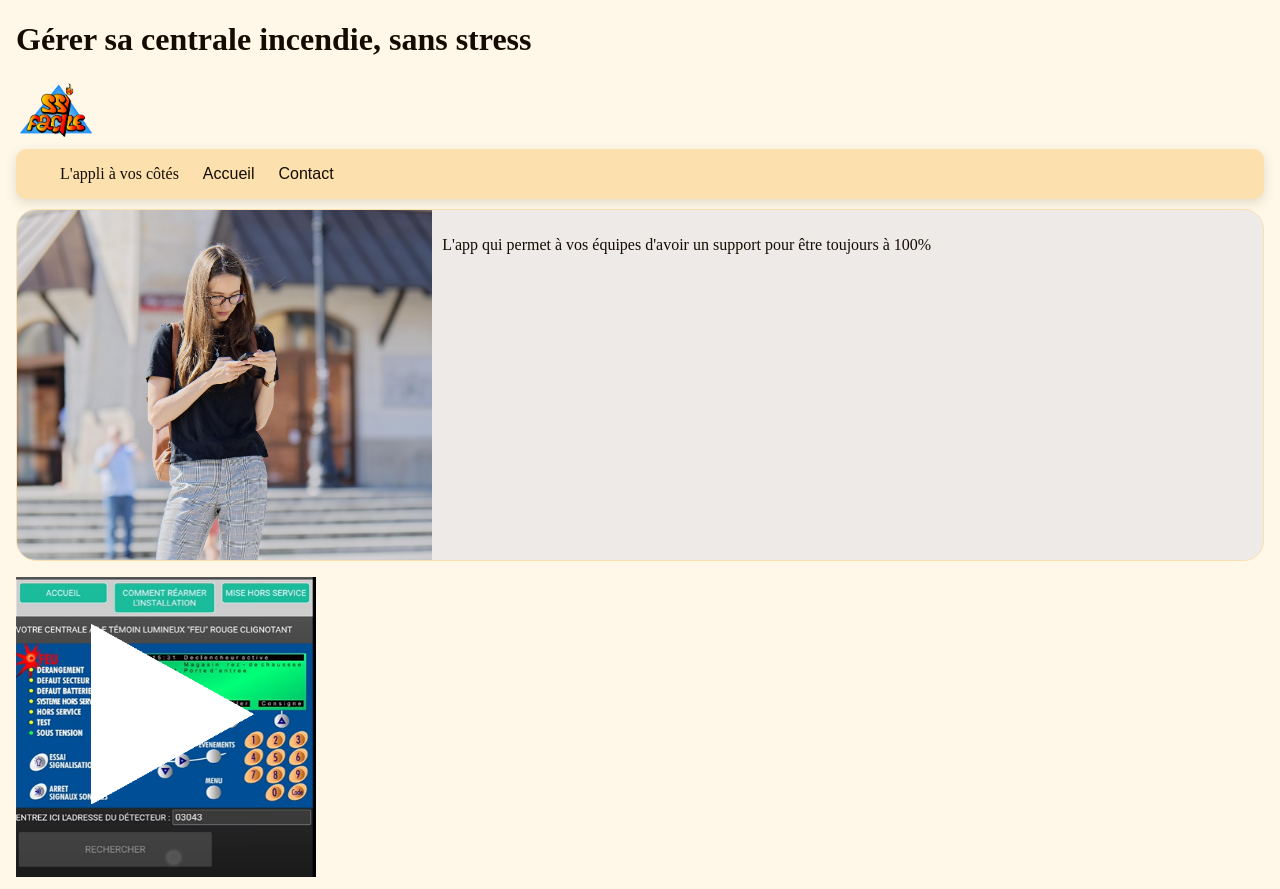
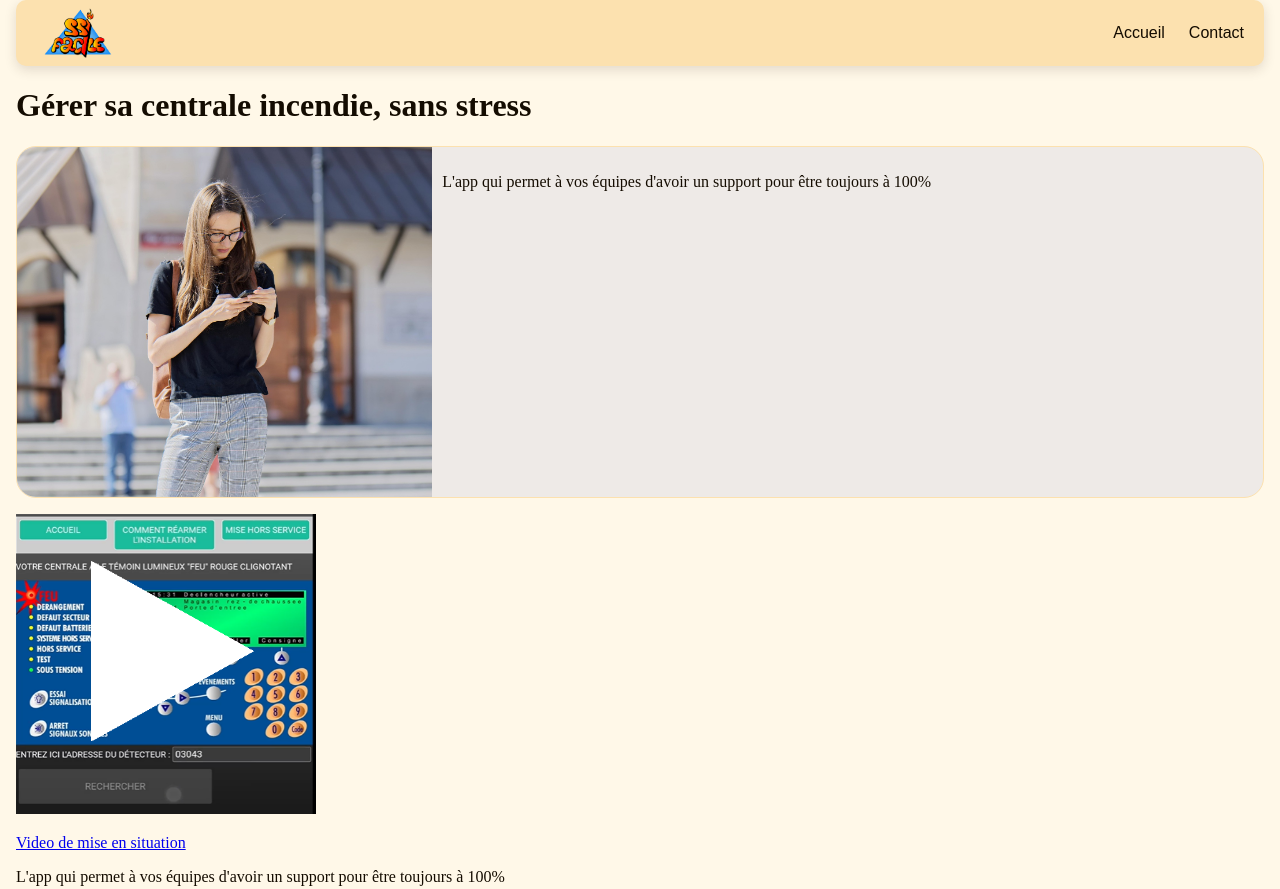
Before and after one commit to ElodieGuyard/ssifacile, a plain HTML site: page index.html in a window 1280 px wide. Shown: the top 889 px of the page. Drawn offline with Linux system fonts and the light colour scheme.

Commit message:
Style: header & navbar, logo out of ul and with a correct dimentions, h1 of the header under the navbar

```diff
--- a/css/style.css
+++ b/css/style.css
@@ -19,6 +19,9 @@ body {
   padding: 0 20px;
   box-shadow: 0 4px 12px rgba(65, 45, 35, 0.15);
   border-radius: 10px;
+  display: flex;                   /* logo et liste côte à côte */
+  justify-content: space-between;  /* logo à gauche, liens à droite */
+  align-items: center;             /* centrés verticalement */
 }
 
 .nav-list {
@@ -31,7 +34,7 @@ body {
 
 .nav-list a {
   display: block;
-  padding: 16px 0;
+  padding: 8px 0;
   color: var(--text);
   text-decoration: none;
   font-family: sans-serif;
@@ -39,6 +42,13 @@ body {
 
 .nav-list a:hover {
   color: var(--accent);
+}
+
+.logo img {
+  display: block;  /* supprime l'espace fantôme sous l'image */
+  height: 50px;
+  width: auto;
+  padding: 8px;
 }
 
 .card {
--- a/index.html
+++ b/index.html
@@ -11,17 +11,17 @@
 <body>
   <header>
 
-    <h1>Gérer sa centrale incendie, sans stress</h1>
-    <img src="SSI FACILE 008.png" style="width: 7%;" alt="Logo SSI Facile" />
-
     <nav class="navbar">
+        <a href="#" class="logo">
+          <img src="SSI FACILE 008_001.png" alt="Logo SSI Facile - Accueil" />
+        </a>
       <ul class="nav-list">
-        <li></li>
-        <li><p>L'appli à vos côtés</p></li>
         <li><a href="#accueil">Accueil</a></li>
         <li><a href="#contact">Contact</a></li>
       </ul>
     </nav>
+
+    <h1>Gérer sa centrale incendie, sans stress</h1>
 
   </header>
 
```
Also changed, not shown: SSI FACILE 008_001.png (added).
